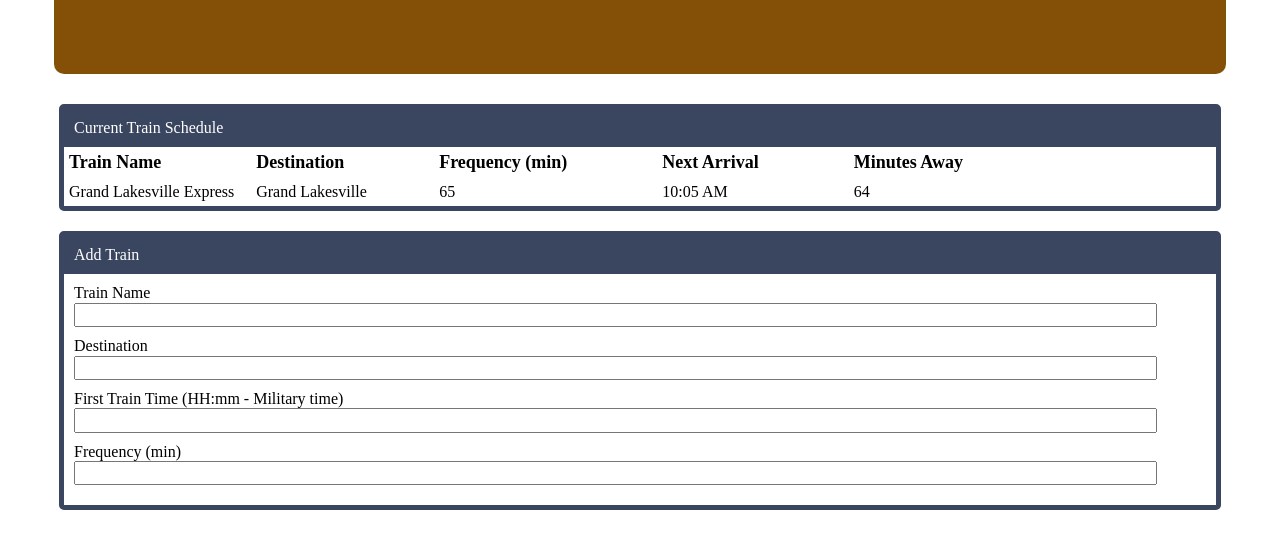
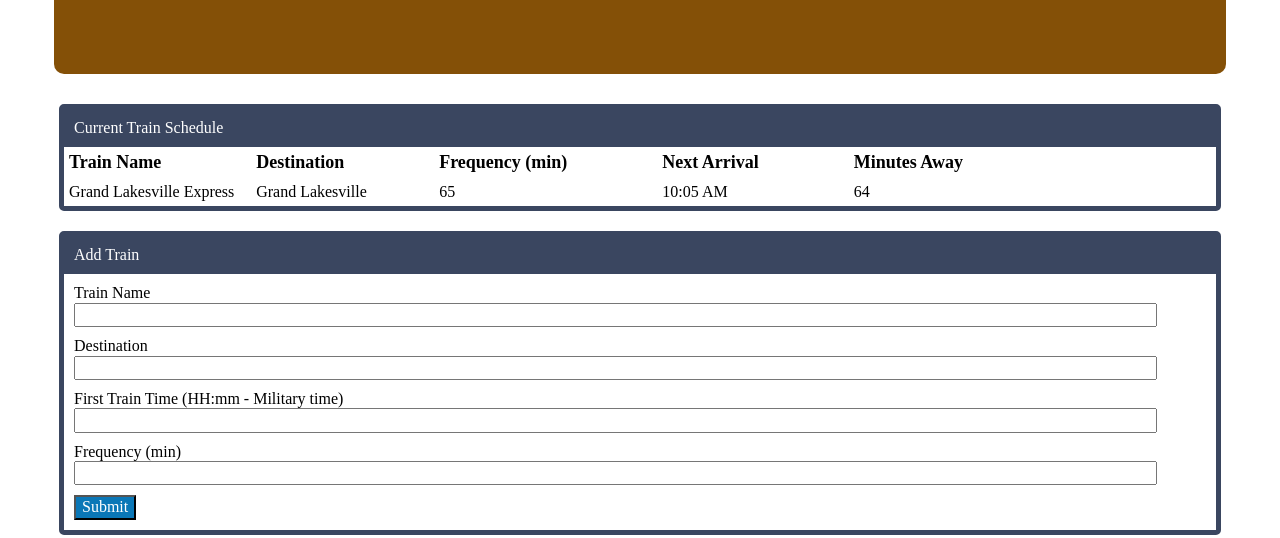
Before and after one commit to dlafrance99/Train-Scheduler, a plain HTML site: page index.html in a window 1280 px wide. Shown: the part 262-800 px from the top of the page. Drawn offline with nearby package versions, Linux system fonts and the light colour scheme.

Commit message:
Added submit button and style

```diff
--- a/assets/css/style.css
+++ b/assets/css/style.css
@@ -69,3 +69,8 @@ input {
     width: 95%;
     margin-bottom: 10px;
 }
+
+#submit {
+    background-color: #0a77b7;
+    color: #ffffff;
+}
--- a/index.html
+++ b/index.html
@@ -53,7 +53,7 @@
             <input type="text" name="trainName">
             <br> Frequency (min) <br>
             <input type="text" name="trainName">
-
+            <button type="submit" id="submit">Submit</button>
         </div>
     </form>
 
```
